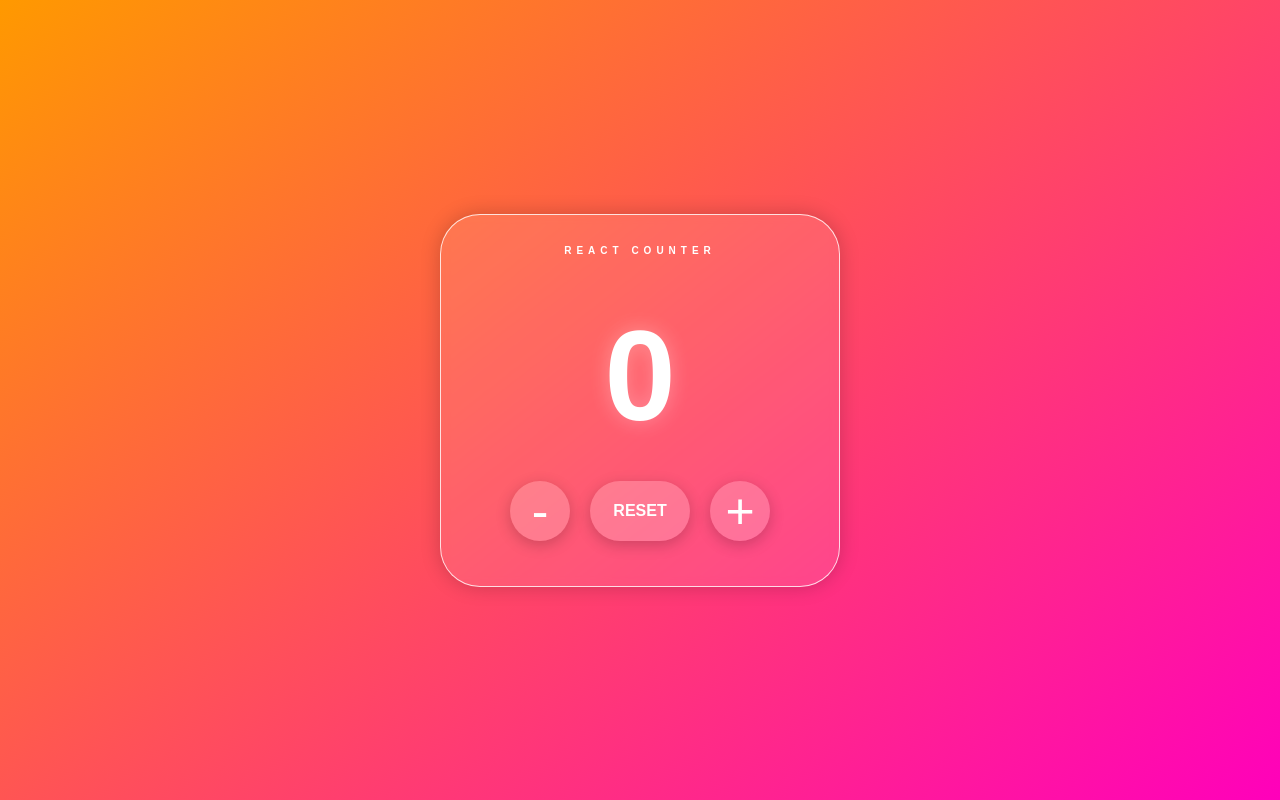
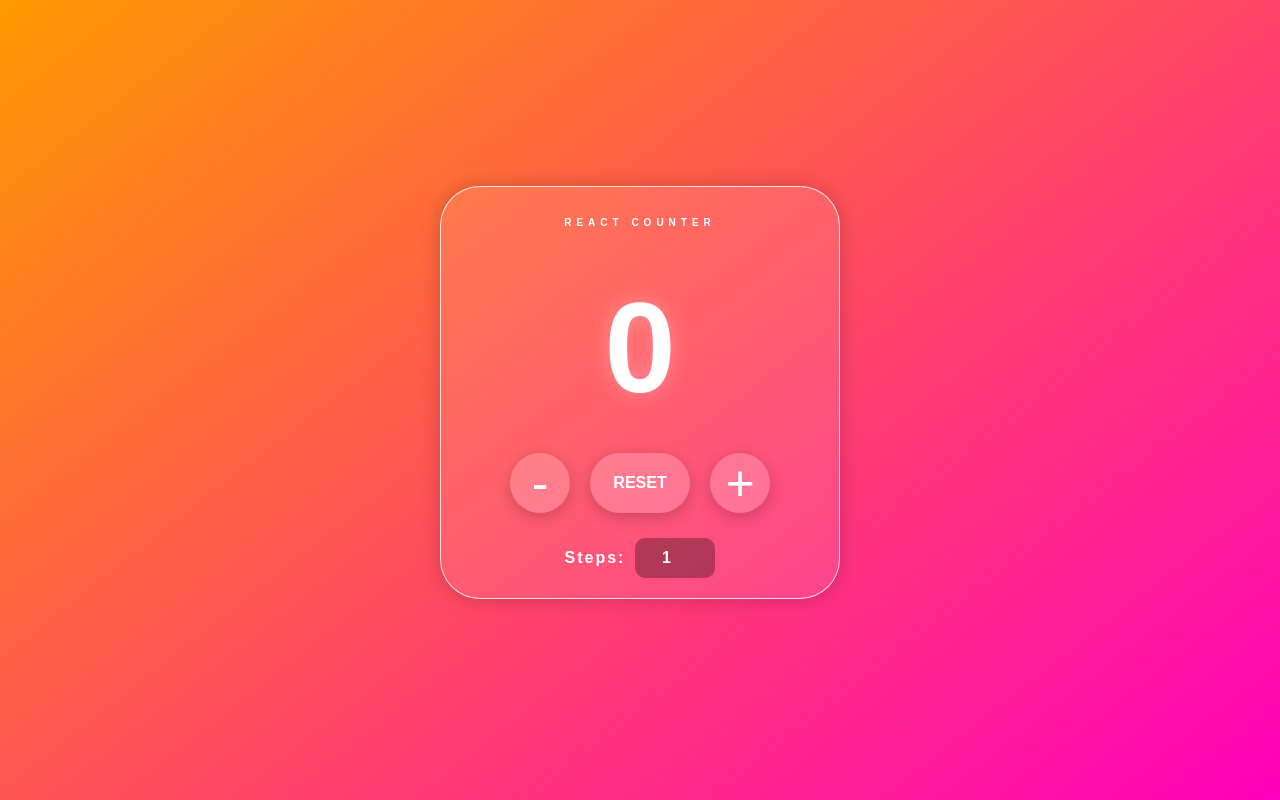
Before and after one commit to hameed-codes/React-Counter, a React (Vite) app: page / in a window 1280 px wide. Built offline with nearby package versions, Linux system fonts and the light colour scheme.

Commit message:
added steps feature

```diff
--- a/src/myComponents/Counter/Counter.jsx
+++ b/src/myComponents/Counter/Counter.jsx
@@ -5,6 +5,12 @@ function Counter() {
 
   const [count, setCount] = useState(0);
   const [isScale, setIsScale] = useState(false);
+
+  let step = 0;
+
+  function getStep() {
+    step = parseInt(document.querySelector("#steps").value);
+  }
 
   let animate = () => {
     setIsScale(true);
@@ -14,11 +20,13 @@ function Counter() {
   }
 
   let increaseCount = () => {
-    setCount(count + 1);
+    getStep();
+    setCount(count + step);
   }
 
   let decreaseCount = () => {
-    setCount(count - 1);
+    getStep();
+    setCount(count - step);
   }
 
   let resetCount = () => {
@@ -44,6 +52,10 @@ function Counter() {
             animate();
           }} >+</button>
         </div>
+        <div className={styles.stepsDiv} >
+          <label htmlFor="steps">Steps:</label>
+          <input type="number" defaultValue={1} id='steps' className={styles.steps} />
+        </div>
       </div>
     </>
   )
--- a/src/myComponents/Counter/Counter.module.css
+++ b/src/myComponents/Counter/Counter.module.css
@@ -82,6 +82,30 @@
     font-size: 1rem;
 }
 
+.stepsDiv label {
+    font-size: 1rem;
+    font-weight: bolder;
+    margin-right: 10px;
+    letter-spacing: 2px;
+}
+
+.steps {
+    border-style: none;
+    background-color: rgba(0, 0, 0, 0.3);
+    width: 80px;
+    height: 40px;
+    text-align: center;
+    font-size: 1rem;
+    border-radius: 10px;
+    padding-right: 5px;
+    font-weight: bolder;
+}
+
+.steps:focus {
+    outline: none;
+    background-color: rgba(0, 0, 0, 0.5);
+}
+
 @media (max-width: 400px) {
     .container {
         min-width: auto;
```
